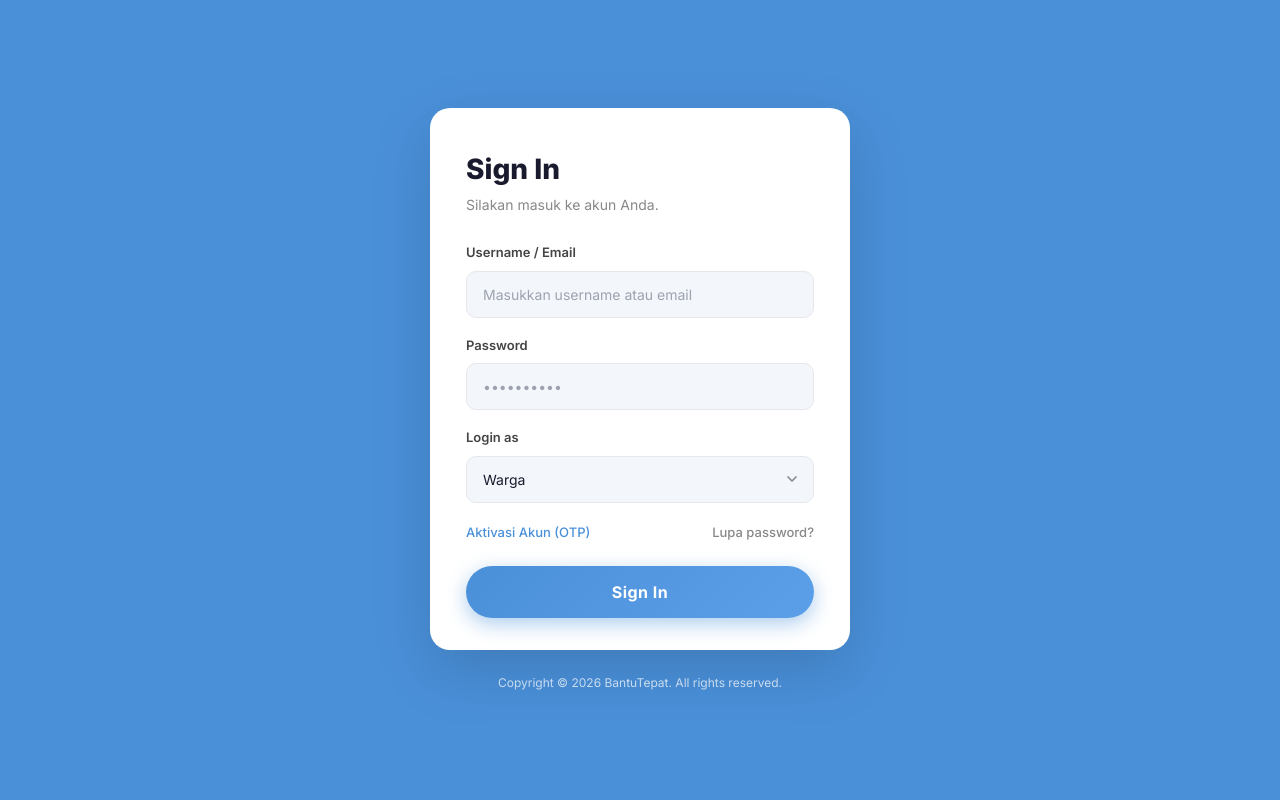
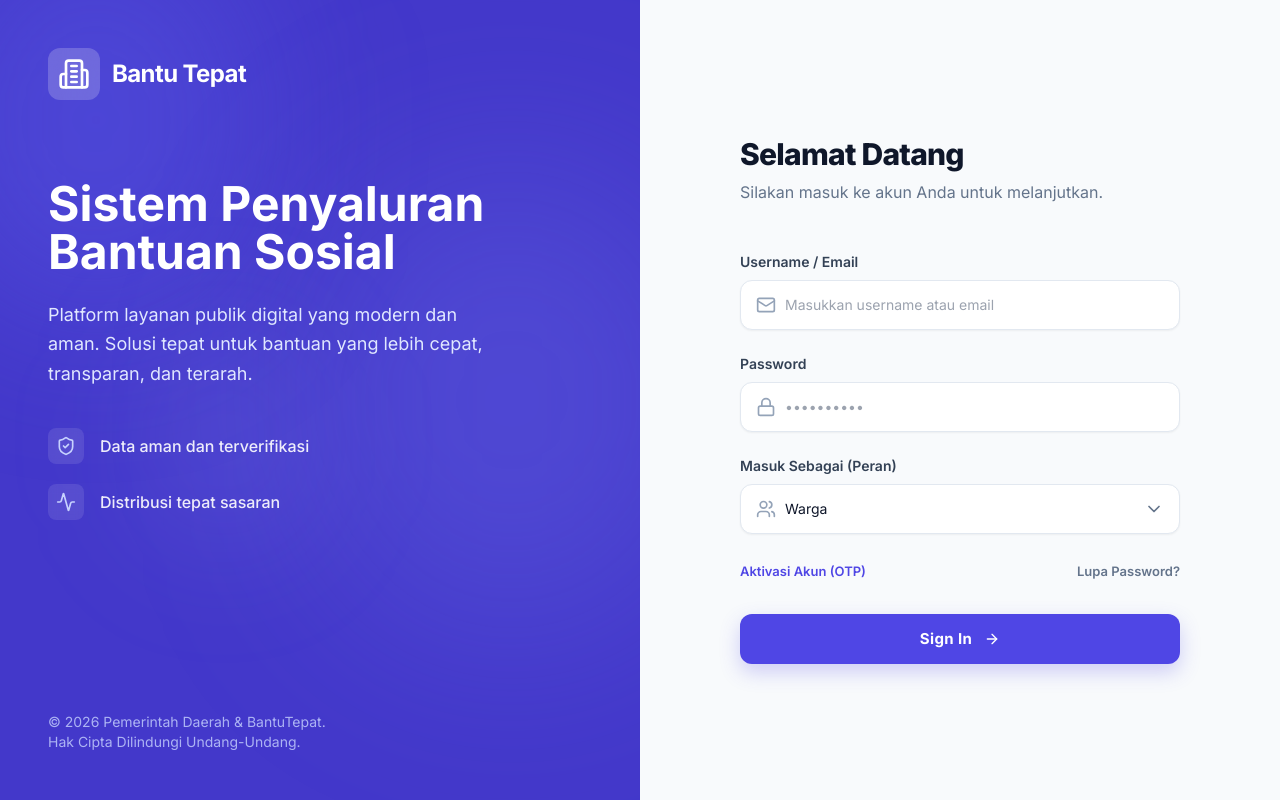
Before and after one commit to Roy-Zidomi/Data-Tepat, a React (Vite) app in the folder frontend/: page /login in a window 1280 px wide. Built offline with nearby package versions, Linux system fonts and the light colour scheme; no server answers.

Commit message:
feat: implement login page with role selection and form validation

```diff
--- a/frontend/src/pages/Login/Login.jsx
+++ b/frontend/src/pages/Login/Login.jsx
@@ -1,9 +1,19 @@
 import { useState } from 'react';
-import { useNavigate, useLocation } from 'react-router-dom';
+import { useNavigate, useLocation, Link } from 'react-router-dom';
 import useAuthStore from '../../store/authStore';
 import authService from '../../services/authService';
 import toast from 'react-hot-toast';
 import { FORM_LIMITS, clampText } from '../../utils/formLimits';
+import {
+  Building2,
+  ChevronDown,
+  Lock,
+  Mail,
+  ShieldCheck,
+  Users,
+  Activity,
+  ArrowRight
+} from 'lucide-react';
 
 const Login = () => {
   const [loading, setLoading] = useState(false);
@@ -53,26 +63,90 @@ const Login = () => {
   };
 
   return (
-    <div style={{ minHeight: '100vh', backgroundColor: '#4A90D9', display: 'flex', flexDirection: 'column', alignItems: 'center', justifyContent: 'center', padding: '16px' }}>
-      {/* Card */}
-      <div style={{
-        backgroundColor: '#fff',
-        borderRadius: '20px',
-        padding: '40px 36px 32px',
-        width: '100%',
-        maxWidth: '420px',
-        boxShadow: '0 20px 60px rgba(0,0,0,0.15)'
-      }}>
-        {/* Title */}
-        <h1 style={{ fontSize: '28px', fontWeight: '800', color: '#1a1a2e', margin: '0 0 4px 0' }}>Sign In</h1>
-        <p style={{ fontSize: '14px', color: '#888', margin: '0 0 28px 0' }}>Silakan masuk ke akun Anda.</p>
+    <div className="min-h-screen bg-surface-50 flex items-stretch">
+      {/* Left Panel - Branding & Identity (Hidden on mobile) */}
+      <div className="hidden lg:flex w-1/2 bg-primary-700 relative overflow-hidden flex-col justify-between p-12">
+        {/* Background Decorative Elements */}
+        <div className="absolute top-0 left-0 w-full h-full overflow-hidden z-0 pointer-events-none">
+          <div className="absolute -top-[10%] -left-[10%] w-[50%] h-[50%] rounded-full bg-primary-500/30 blur-[80px]" />
+          <div className="absolute bottom-[20%] -right-[10%] w-[60%] h-[60%] rounded-full bg-primary-400/20 blur-[100px]" />
+          <div className="absolute top-[40%] left-[20%] w-[30%] h-[30%] rounded-full bg-primary-300/10 blur-[60px]" />
+        </div>
 
-        <form onSubmit={onSubmit}>
-          {/* Username */}
-          <div style={{ marginBottom: '18px' }}>
-            <label style={{ display: 'block', fontSize: '13px', fontWeight: '600', color: '#444', marginBottom: '8px' }}>
+        {/* Content */}
+        <div className="relative z-10">
+          <div className="flex items-center gap-3 text-white mb-16">
+            <div className="bg-white/20 p-2.5 rounded-xl backdrop-blur-md">
+              <Building2 className="w-8 h-8 text-white" />
+            </div>
+            <span className="text-2xl font-bold tracking-tight">Bantu Tepat</span>
+          </div>
+
+          <div className="max-w-md mt-20">
+            <h1 className="text-4xl md:text-5xl font-bold text-white leading-tight mb-6">
+              Sistem Penyaluran Bantuan Sosial
+            </h1>
+            <p className="text-primary-100 text-lg leading-relaxed mb-10">
+              Platform layanan publik digital yang modern dan aman.
+              Solusi tepat untuk bantuan yang lebih cepat, transparan, dan terarah.
+            </p>
+
+            {/* Feature Highlights */}
+            <div className="space-y-5">
+              <div className="flex items-center gap-4 text-white/90">
+                <div className="bg-white/10 p-2 rounded-lg backdrop-blur-sm">
+                  <ShieldCheck className="w-5 h-5 text-primary-200" />
+                </div>
+                <span className="font-medium">Data aman dan terverifikasi</span>
+              </div>
+              <div className="flex items-center gap-4 text-white/90">
+                <div className="bg-white/10 p-2 rounded-lg backdrop-blur-sm">
+                  <Activity className="w-5 h-5 text-primary-200" />
+                </div>
+                <span className="font-medium">Distribusi tepat sasaran</span>
+              </div>
+            </div>
+          </div>
+        </div>
+
+        <div className="relative z-10 text-primary-200/80 text-sm mt-auto">
+          &copy; {new Date().getFullYear()} Pemerintah Daerah & BantuTepat.<br />
+          Hak Cipta Dilindungi Undang-Undang.
+        </div>
+      </div>
+
+      {/* Right Panel - Login Form */}
+      <div className="w-full lg:w-1/2 flex items-center justify-center p-6 md:p-12 relative bg-surface-50">
+
+        {/* Mobile Logo Header */}
+        <div className="lg:hidden absolute top-8 left-8 flex items-center gap-2">
+          <div className="bg-primary-600 p-2 rounded-lg">
+            <Building2 className="w-5 h-5 text-white" />
+          </div>
+          <span className="text-xl font-bold text-surface-900 tracking-tight">Bantu Tepat</span>
+        </div>
+
+        <div className="w-full max-w-[440px] mt-12 lg:mt-0">
+          <div className="mb-10 lg:mb-12 text-center lg:text-left">
+            <h2 className="text-3xl font-extrabold text-surface-900 tracking-tight mb-2">
+              Selamat Datang
+            </h2>
+            <p className="text-surface-500 text-base">
+              Silakan masuk ke akun Anda untuk melanjutkan.
+            </p>
+          </div>
+
+          <form onSubmit={onSubmit} className="space-y-6">
+
+            {/* Username / Email */}
+            <div className="space-y-2 text-left">
+              <label className="block text-sm font-semibold text-surface-700">
                 Username / Email
               </label>
+              <div className="relative group">
+                <div className="absolute inset-y-0 left-0 pl-4 flex items-center pointer-events-none text-surface-400 group-focus-within:text-primary-500 transition-colors">
+                  <Mail className="w-5 h-5" />
+                </div>
                 <input
                   type="text"
                   name="emailOrUsername"
@@ -81,28 +155,20 @@ const Login = () => {
                   placeholder="Masukkan username atau email"
                   required
                   maxLength={FORM_LIMITS.email}
-              style={{
-                width: '100%',
-                padding: '12px 16px',
-                borderRadius: '10px',
-                border: '1.5px solid #e5e7eb',
-                backgroundColor: '#f3f6fb',
-                fontSize: '14px',
-                color: '#1a1a2e',
-                outline: 'none',
-                boxSizing: 'border-box',
-                transition: 'border-color 0.2s',
-              }}
-              onFocus={e => e.target.style.borderColor = '#4A90D9'}
-              onBlur={e => e.target.style.borderColor = '#e5e7eb'}
+                  className="w-full pl-11 pr-4 py-3.5 bg-white border border-surface-200 text-surface-900 text-sm rounded-xl focus:ring-2 focus:ring-primary-500/20 focus:border-primary-500 outline-none transition-all duration-200 shadow-sm"
                 />
+              </div>
             </div>
 
             {/* Password */}
-          <div style={{ marginBottom: '18px' }}>
-            <label style={{ display: 'block', fontSize: '13px', fontWeight: '600', color: '#444', marginBottom: '8px' }}>
+            <div className="space-y-2 text-left">
+              <label className="block text-sm font-semibold text-surface-700">
                 Password
               </label>
+              <div className="relative group">
+                <div className="absolute inset-y-0 left-0 pl-4 flex items-center pointer-events-none text-surface-400 group-focus-within:text-primary-500 transition-colors">
+                  <Lock className="w-5 h-5" />
+                </div>
                 <input
                   type="password"
                   name="password"
@@ -111,44 +177,24 @@ const Login = () => {
                   placeholder="••••••••••"
                   required
                   maxLength={FORM_LIMITS.password}
-              style={{
-                width: '100%',
-                padding: '12px 16px',
-                borderRadius: '10px',
-                border: '1.5px solid #e5e7eb',
-                backgroundColor: '#f3f6fb',
-                fontSize: '14px',
-                color: '#1a1a2e',
-                outline: 'none',
-                boxSizing: 'border-box',
-              }}
-              onFocus={e => e.target.style.borderColor = '#4A90D9'}
-              onBlur={e => e.target.style.borderColor = '#e5e7eb'}
+                  className="w-full pl-11 pr-4 py-3.5 bg-white border border-surface-200 text-surface-900 text-sm rounded-xl focus:ring-2 focus:ring-primary-500/20 focus:border-primary-500 outline-none transition-all duration-200 shadow-sm"
                 />
               </div>
+            </div>
 
-          {/* Login As */}
-          <div style={{ marginBottom: '20px' }}>
-            <label style={{ display: 'block', fontSize: '13px', fontWeight: '600', color: '#444', marginBottom: '8px' }}>
-              Login as
+            {/* Role / Login As */}
+            <div className="space-y-2 text-left">
+              <label className="block text-sm font-semibold text-surface-700">
+                Masuk Sebagai (Peran)
               </label>
-            <div style={{ position: 'relative' }}>
+              <div className="relative group">
+                <div className="absolute inset-y-0 left-0 pl-4 flex items-center pointer-events-none text-surface-400 group-focus-within:text-primary-500 transition-colors">
+                  <Users className="w-5 h-5" />
+                </div>
                 <select
                   value={selectedRole}
                   onChange={e => setSelectedRole(e.target.value)}
-                style={{
-                  width: '100%',
-                  padding: '12px 40px 12px 16px',
-                  borderRadius: '10px',
-                  border: '1.5px solid #e5e7eb',
-                  backgroundColor: '#f3f6fb',
-                  fontSize: '14px',
-                  color: '#1a1a2e',
-                  outline: 'none',
-                  appearance: 'none',
-                  boxSizing: 'border-box',
-                  cursor: 'pointer',
-                }}
+                  className="w-full pl-11 pr-10 py-3.5 bg-white border border-surface-200 text-surface-900 text-sm rounded-xl focus:ring-2 focus:ring-primary-500/20 focus:border-primary-500 outline-none transition-all duration-200 shadow-sm appearance-none cursor-pointer"
                 >
                   <option value="warga">Warga</option>
                   <option value="relawan">Relawan</option>
@@ -156,54 +202,59 @@ const Login = () => {
                   <option value="admin_staff">Admin Staff</option>
                   <option value="admin_main">Admin Utama</option>
                 </select>
-              {/* Custom chevron */}
-              <svg
-                style={{ position: 'absolute', right: '14px', top: '50%', transform: 'translateY(-50%)', pointerEvents: 'none', color: '#888' }}
-                width="16" height="16" viewBox="0 0 24 24" fill="none" stroke="currentColor" strokeWidth="2.5" strokeLinecap="round" strokeLinejoin="round"
-              >
-                <polyline points="6 9 12 15 18 9" />
-              </svg>
+                <div className="absolute inset-y-0 right-0 pr-4 flex items-center pointer-events-none text-surface-500">
+                  <ChevronDown className="w-5 h-5" />
+                </div>
               </div>
             </div>
 
-          {/* Links */}
-          <div style={{ marginBottom: '24px', display: 'flex', justifyContent: 'space-between' }}>
-            <a href="/activation" style={{ fontSize: '13px', color: '#4A90D9', fontWeight: '500', textDecoration: 'none' }}>
+            {/* Form Links */}
+            <div className="flex items-center justify-between pt-1">
+              <Link to="/activation" className="text-[13px] font-semibold text-primary-600 hover:text-primary-700 transition-colors">
                 Aktivasi Akun (OTP)
-            </a>
-            <a href="/forgot-password" style={{ fontSize: '13px', color: '#888', fontWeight: '500', textDecoration: 'none' }}>
-              Lupa password?
-            </a>
+              </Link>
+              <Link to="/forgot-password" className="text-[13px] font-semibold text-surface-500 hover:text-surface-700 transition-colors">
+                Lupa Password?
+              </Link>
             </div>
 
             {/* Submit Button */}
+            <div className="pt-2">
               <button
                 type="submit"
                 disabled={loading}
-            style={{
-              width: '100%',
-              padding: '14px',
-              borderRadius: '50px',
-              border: 'none',
-              background: loading ? '#a0bfe0' : 'linear-gradient(135deg, #4A90D9, #5B9FE8)',
-              color: '#fff',
-              fontSize: '16px',
-              fontWeight: '700',
-              cursor: loading ? 'not-allowed' : 'pointer',
-              boxShadow: '0 6px 20px rgba(74,144,217,0.45)',
-              transition: 'all 0.2s',
-              letterSpacing: '0.5px',
-            }}
+                className={`w-full flex items-center justify-center gap-2 py-3.5 px-4 rounded-xl text-white text-[15px] font-bold tracking-wide transition-all duration-300 shadow-[0_8px_20px_rgb(79,70,229,0.25)]
+                  ${loading
+                    ? 'bg-primary-400 cursor-not-allowed transform-none shadow-none'
+                    : 'bg-primary-600 hover:bg-primary-700 hover:-translate-y-0.5 hover:shadow-[0_12px_24px_rgb(79,70,229,0.35)] active:translate-y-0 active:shadow-md'
+                  }`}
               >
-            {loading ? 'Memproses...' : 'Sign In'}
+                {loading ? (
+                  <>
+                    <svg className="animate-spin -ml-1 mr-2 h-5 w-5 text-white" xmlns="http://www.w3.org/2000/svg" fill="none" viewBox="0 0 24 24">
+                      <circle className="opacity-25" cx="12" cy="12" r="10" stroke="currentColor" strokeWidth="4"></circle>
+                      <path className="opacity-75" fill="currentColor" d="M4 12a8 8 0 018-8V0C5.373 0 0 5.373 0 12h4zm2 5.291A7.962 7.962 0 014 12H0c0 3.042 1.135 5.824 3 7.938l3-2.647z"></path>
+                    </svg>
+                    Memproses...
+                  </>
+                ) : (
+                  <>
+                    Sign In
+                    <ArrowRight className="w-4 h-4 ml-1" />
+                  </>
+                )}
               </button>
+            </div>
           </form>
+
+          {/* Simple footer for mobile */}
+          <div className="mt-12 text-center lg:hidden">
+            <p className="text-xs text-surface-400">
+              &copy; {new Date().getFullYear()} BantuTepat. Hak Cipta Dilindungi.
+            </p>
           </div>
-
-      {/* Footer copyright */}
-      <p style={{ marginTop: '24px', fontSize: '12px', color: 'rgba(255,255,255,0.7)' }}>
-        Copyright &copy; {new Date().getFullYear()} BantuTepat. All rights reserved.
-      </p>
+        </div>
+      </div>
     </div>
   );
 };
```
Lines whose indentation alone changed are shown as unchanged.
